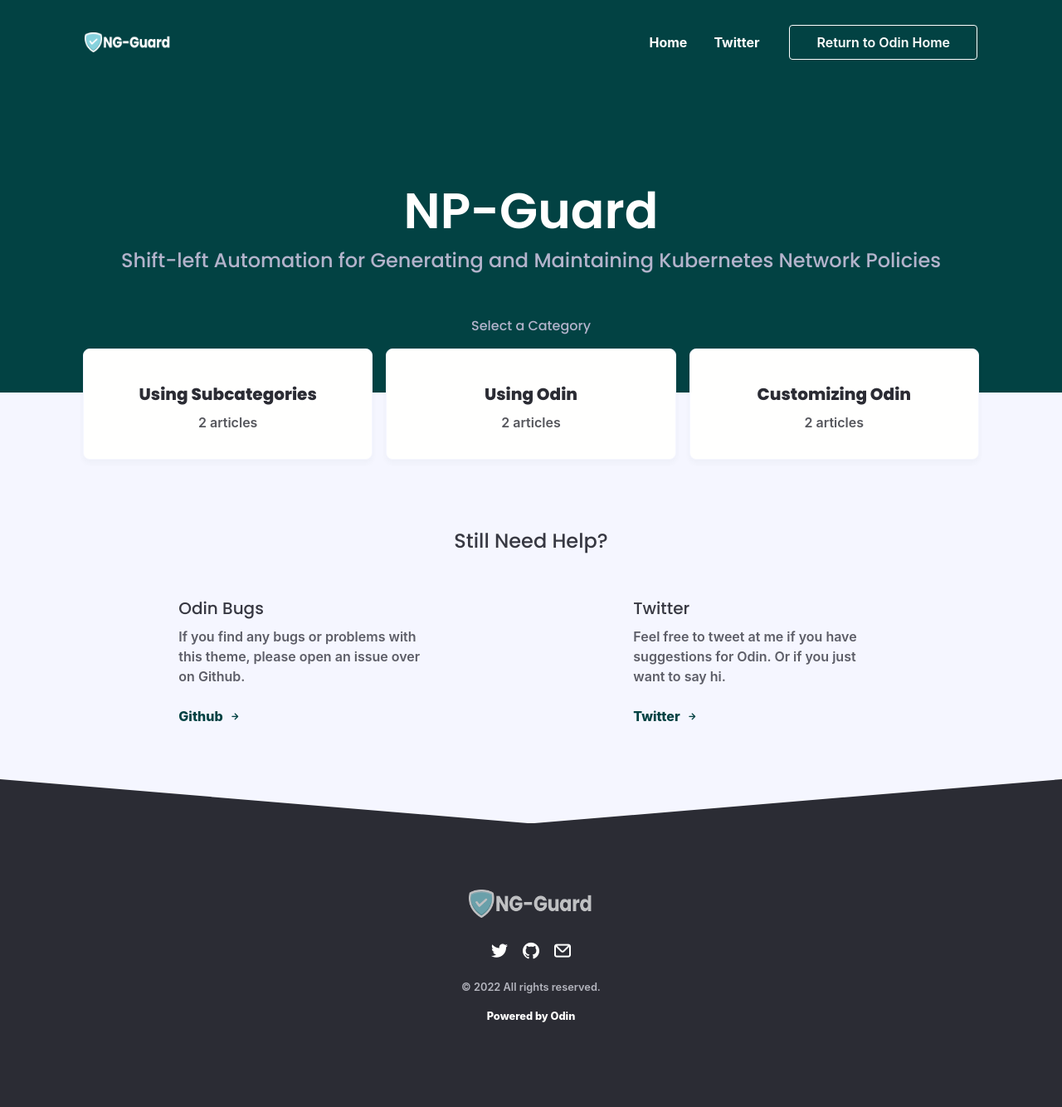
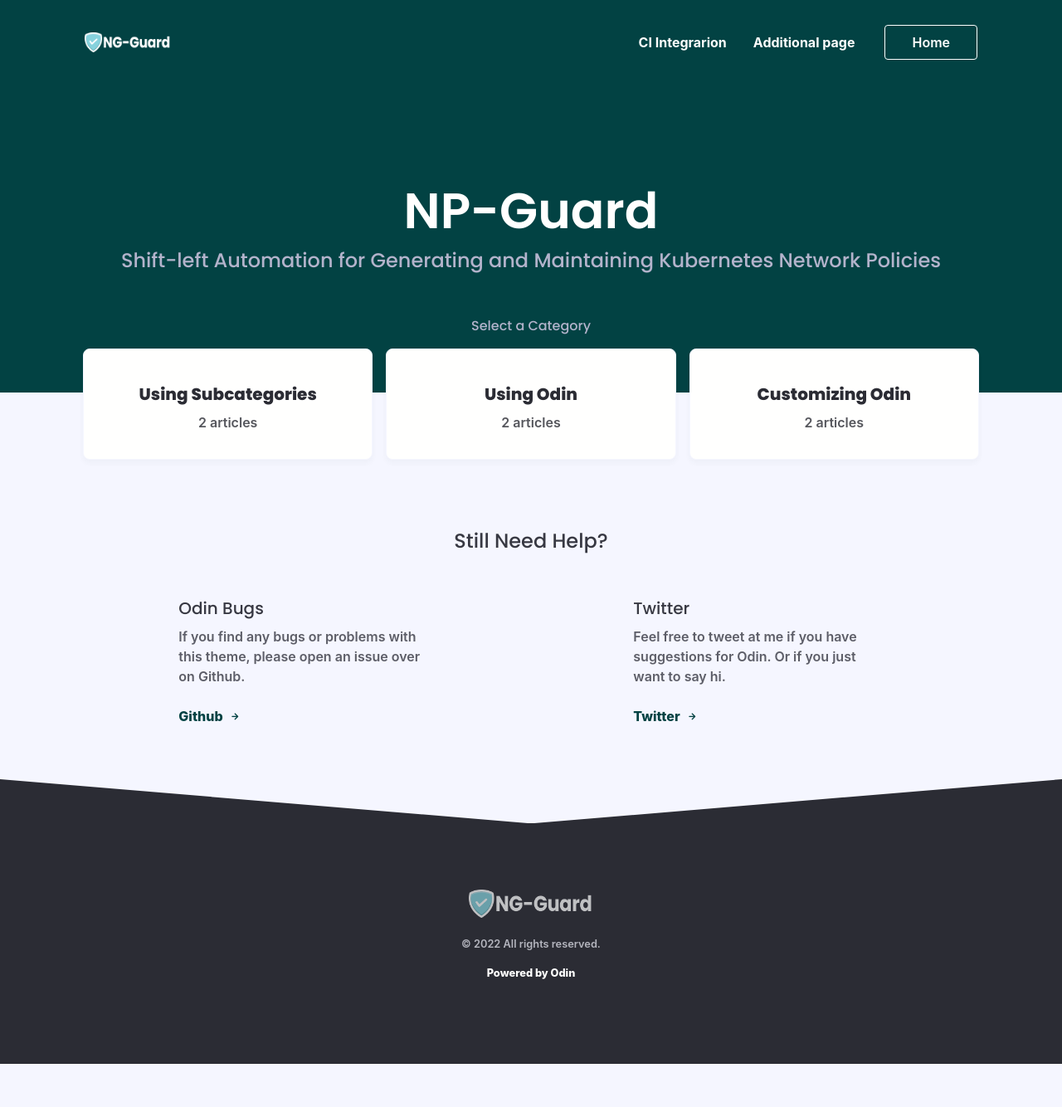
Before and after one commit to tkwsniva/np-guard, a Jekyll site: the page built from index.html, in a window 1280 px wide. Shown: the whole page at 83% size. Built offline with Jekyll 4.4.1, drawn with Linux system fonts in a browser that asks for light colours; nearby versions of some CDN libraries; some web fonts are replaced; comment, search, counter and statistics services are not loaded; after the commit the page ends 1282 px from its top, so only the background shows below that.

Commit message:
Update _config.yml

```diff
--- a/_config.yml
+++ b/_config.yml
@@ -35,26 +35,26 @@
 meta_image: odin-meta.png
 
 # Social Links
-twitter_username: TheTeaGuns
+twitter_username:
 facebook_page:
-github_username: TeaGuns
-email: m@credd.in
+github_username:
+email:
 linkedin_page:
 instagram_username:
 
 
 # Navivation
-nav_item_one: Home
-nav_item_one_link: https://np-guard.github.io/
+nav_item_one: CI Integrarion
+nav_item_one_link: https://np-guard.github.io/ci-integration.html
 
-nav_item_two: Twitter
-nav_item_two_link: https://twitter.com/TheTeaGuns
+nav_item_two: Additional page
+nav_item_two_link: #
 
 nav_item_three: #
 nav_item_three_link: #
 
-nav_button: Return to Odin Home
-nav_button_link: https://teaguns.github.io/odin/
+nav_button: Home
+nav_button_link: https://np-guard.github.io/
 
 # More Help
 help_one_title: Odin Bugs
```
